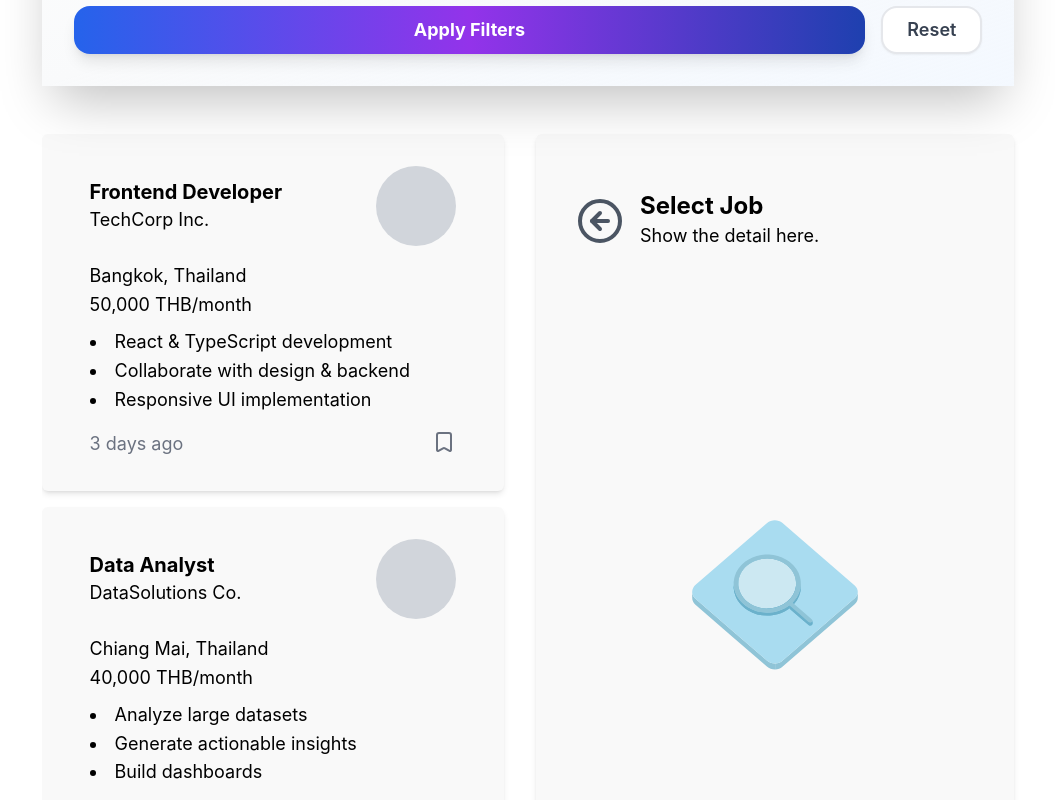
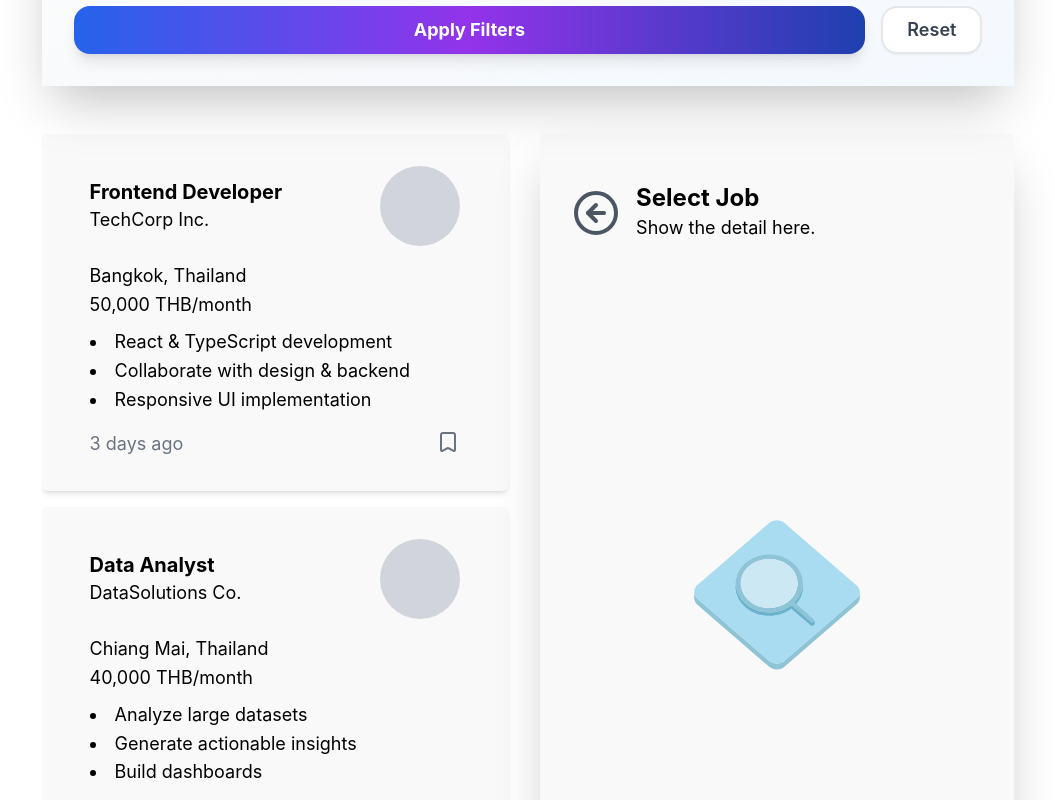
Before and after one commit to KU-jobapp-guys/KU-Seek, a Vue app in the folder frontend/: page /student/explore-job in a window 1280 px wide. Shown: the part 500-1300 px from the top of the page, without its empty margins (112-1167 px from the left). Built offline with nearby package versions, Linux system fonts and the light colour scheme.

Commit message:
update job board view style

```diff
--- a/frontend/src/views/JobBoardView.vue
+++ b/frontend/src/views/JobBoardView.vue
@@ -52,7 +52,7 @@ onMounted(() => {
             <JobBox :job="job" @select="handleSelect"/>
           </div>
         </div>
-        <div class="w-full h-full bg-[#F9F9F9] p-2 rounded-md shadow-md hidden md:block">
+        <div class="w-full h-full bg-[#F9F9F9] rounded-md shadow-2xl hidden md:block">
           <JobFull v-if="selectedJobId" :jobId="selectedJobId as string" />
 
           <div v-if="!selectedJobId" class="h-full px-8 py-12">
--- a/frontend/src/views/JobView.vue
+++ b/frontend/src/views/JobView.vue
@@ -1,8 +1,13 @@
 <script setup lang="ts">
 import { useRoute } from 'vue-router';
 import JobFull from '@/components/jobBoard/JobFull.vue';
+import { onMounted } from 'vue';
 
 const route = useRoute();
+
+onMounted(() => {
+  window.scrollTo({ top: 0 });
+});
 </script>
 
 <template>
```
